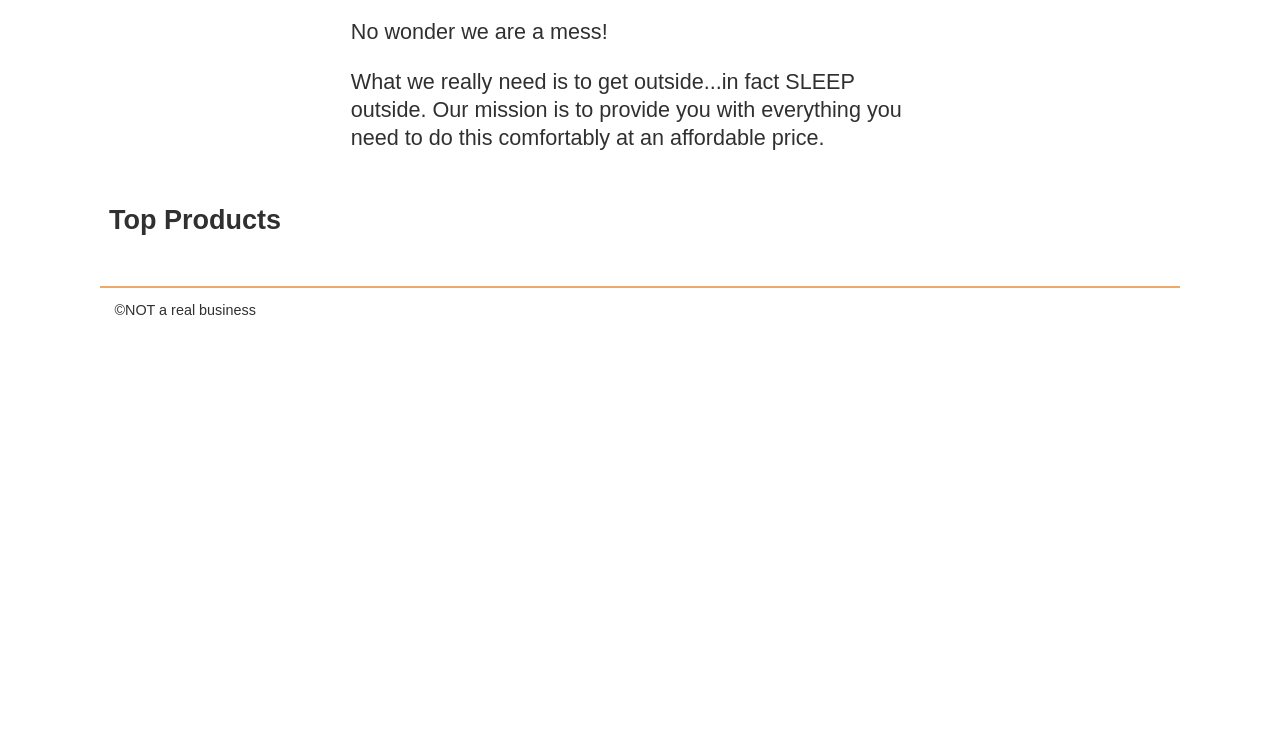
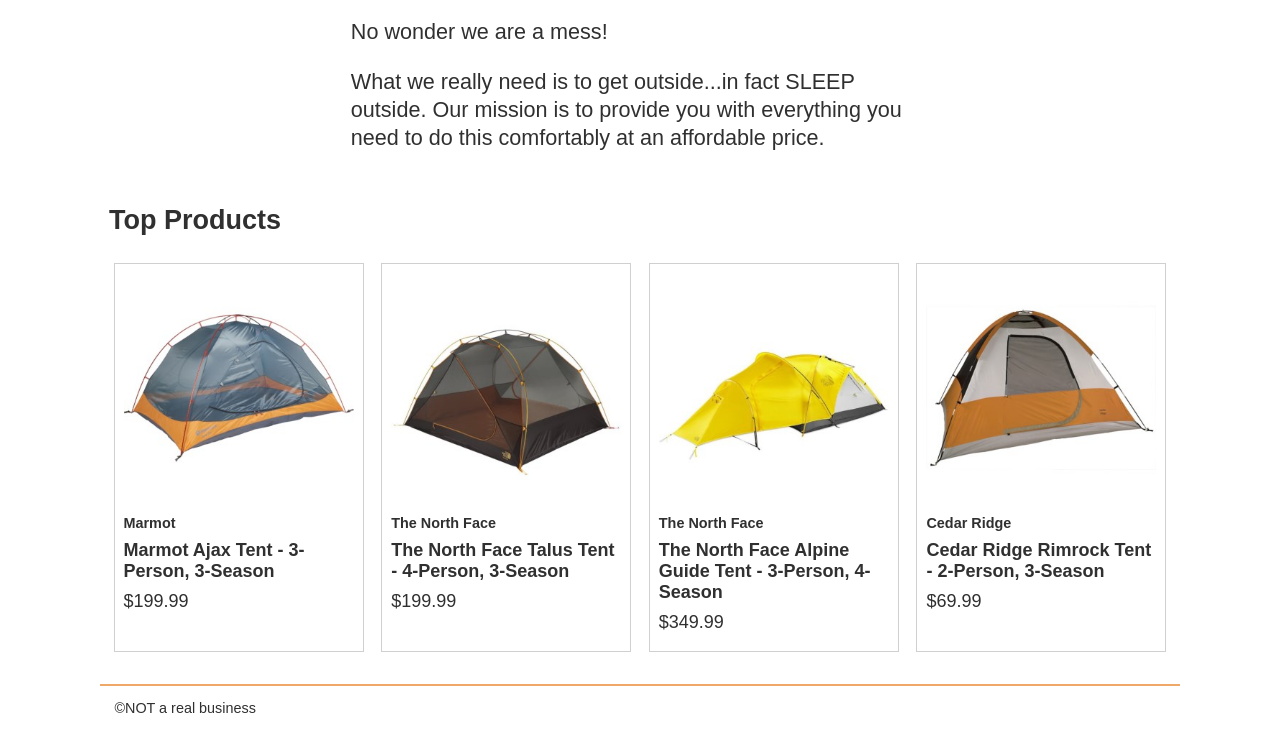
Before and after one commit to wandwell/sleepoutside-21, a website built with Vite: page src/index.html in a window 1280 px wide. Shown: the part 469-1199 px from the top of the page. Before the commit the page ends 801 px from the top, so only its background shows below. Built offline with nearby package versions, Linux system fonts and the light colour scheme.

Commit message:
finished individual activity

```diff
--- a/src/index.html
+++ b/src/index.html
@@ -5,6 +5,7 @@
     <meta name="viewport" content="width=device-width, initial-scale=1.0" />
     <title>Sleep Outside | Home</title>
     <link rel="stylesheet" href="/css/style.css" />
+    <script src="js/main.js" type="module"></script>
   </head>
   <body>
     <header class="divider">
@@ -56,6 +57,5 @@
       </section>
     </main>
     <footer>&copy;NOT a real business</footer>
-    <script src="js/main.js"></script>
   </body>
 </html>
--- a/src/js/ProductList.mjs
+++ b/src/js/ProductList.mjs
@@ -1,14 +1,17 @@
-import { renderListWithTemplate } from "./utils.mjs";
+import { renderListWithTemplate } from './utils.mjs';
 
 function productCardTemplate(product) {
-    return <li class="product-card">
-    <a href="product_pages/index.html?product=">
-    <img src="" alt=""/>
-    <h3 class="card__brand"></h3>
-    <h2 class="card__name"></h2>
-    <p class="product-card__price">$</p></a>
-  </li>
-}
+    return `<li class="product-card">
+    <a href="product_pages/index.html?product=${product.Id}">
+    <img
+    src="${product.Image}"
+    alt="Image of ${product.Name}"
+    />
+    <h3 class="card__brand">${product.Brand.Name}</h3>
+    <h2 class="card__name">${product.Name}</h2>
+    <p class="product-card__price">$${product.FinalPrice}</p></a>
+    </li>`;
+    };
 
 export default class ProductListing {
     constructor(category, datasource, listElement){
@@ -19,11 +22,21 @@
 
     async init() {
         const list = await this.datasource.getData();
-        this.renderList(list);
+        let finalList = this.filterList(list);
+        this.renderList(finalList);
     }
 
     renderList(list) {
     renderListWithTemplate(productCardTemplate, this.listElement, list);
-   }
+    }
 
+    filterList(list) {
+        let finalList = [];
+        list.forEach(element => {
+            if (element.Id != '989CG' && element.Id != '880RT') {
+                finalList.push(element)
+            };
+        });
+        return finalList;
+    }
 };
```
Also changed, not shown: src/js/productDetails.mjs (indentation only).
